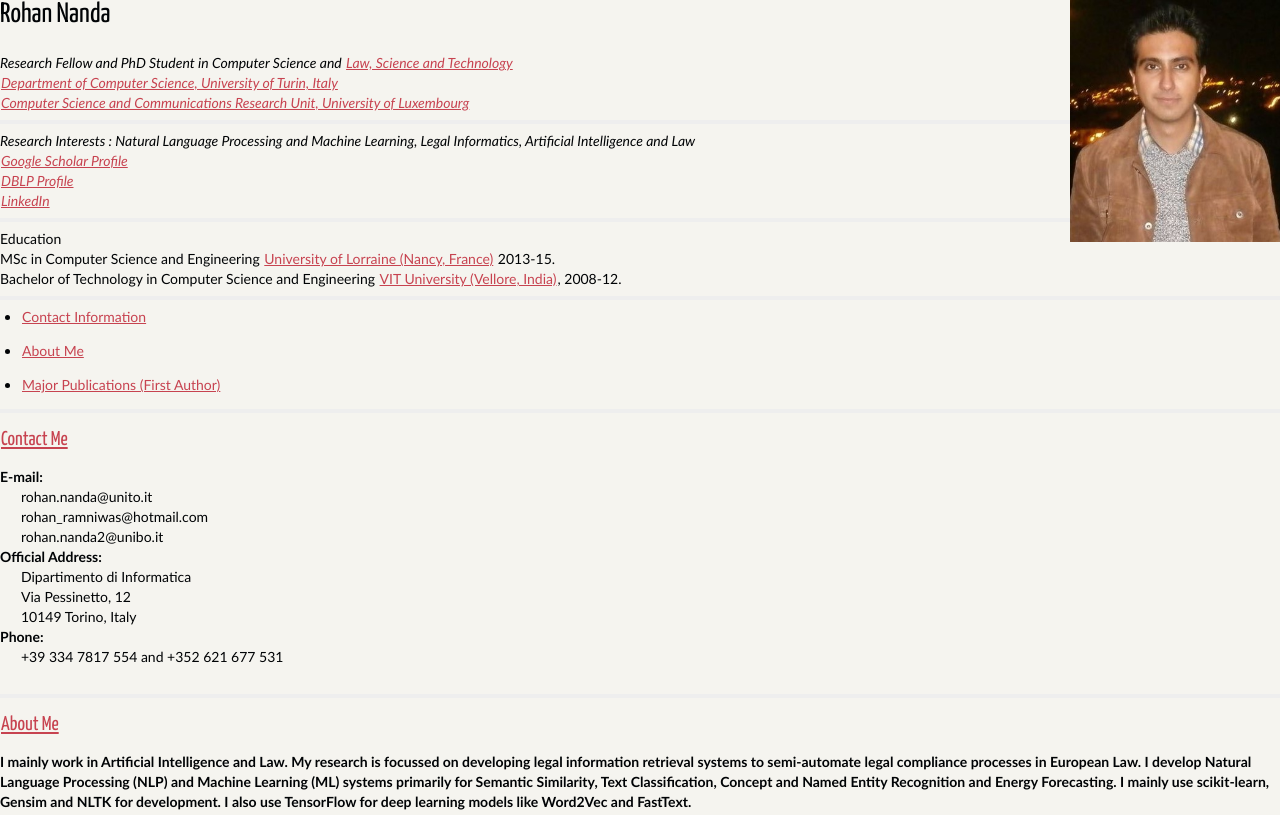
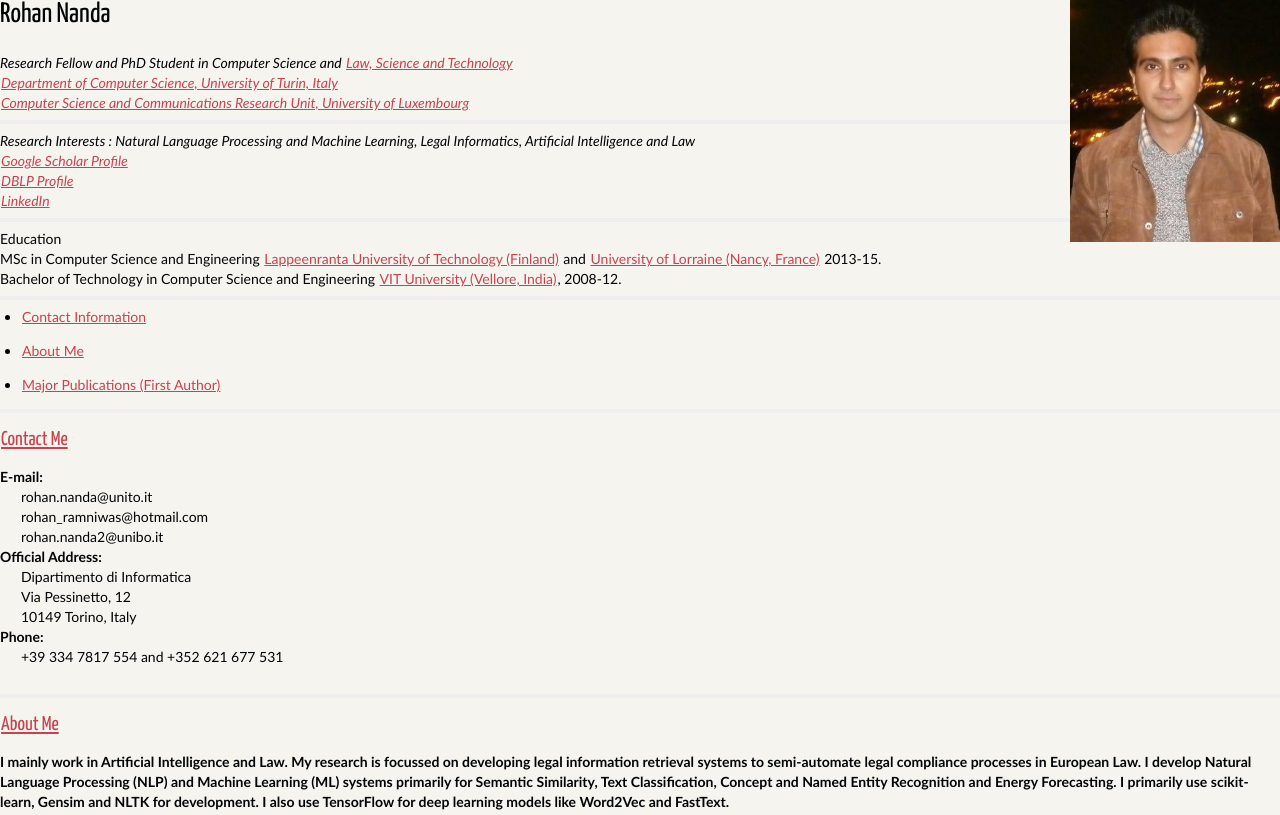
Before and after one commit to rohannanda17/rohannanda17.github.io, a plain HTML site: page author/rohan.html in a window 1280 px wide. Shown: the top 815 px of the page. Drawn offline with Linux system fonts and the light colour scheme.

Commit message:
update webpage

```diff
--- a/author/rohan.html
+++ b/author/rohan.html
@@ -33,8 +33,8 @@ Research Interests : Natural Language Processing and Machine Learning, Legal Inf
 </em>
 <hr>
 Education <br>
-MSc in Computer Science and Engineering <a href="http://www.univ-lorraine.fr/" target="_blank">
-University of Lorraine (Nancy, France)</a> 2013-15. <br>
+MSc in Computer Science and Engineering
+<a href ="https://www.lut.fi/web/en/" target="_blank"> Lappeenranta University of Technology (Finland)</a> and <a href="http://www.univ-lorraine.fr/" target="_blank"> University of Lorraine (Nancy, France)</a> 2013-15. <br>
 Bachelor of Technology in Computer Science and Engineering <a href="http://www.vit.ac.in/" target="_blank">VIT University (Vellore, India)</a>, 2008-12.
 
 <hr>
@@ -79,7 +79,7 @@ Phone:
 
 <H3><a href="#Top" name="AboutMe">About Me</a></H3>
 
-<p> I mainly work in Artificial Intelligence and Law. My research is focussed on developing legal information retrieval systems to semi-automate legal compliance processes in European Law. I develop Natural Language Processing (NLP) and Machine Learning (ML) systems primarily for Semantic Similarity, Text Classification, Concept and Named Entity Recognition and Energy Forecasting. I mainly use scikit-learn, Gensim and NLTK for development. I also use TensorFlow for deep learning models like Word2Vec and FastText.</p>
+<p> I mainly work in Artificial Intelligence and Law. My research is focussed on developing legal information retrieval systems to semi-automate legal compliance processes in European Law. I develop Natural Language Processing (NLP) and Machine Learning (ML) systems primarily for Semantic Similarity, Text Classification, Concept and Named Entity Recognition and Energy Forecasting. I primarily use scikit-learn, Gensim and NLTK for development. I also use TensorFlow for deep learning models like Word2Vec and FastText.</p>
 <hr>
 
 <H3><a href="#Top" name="PUBS">Major Publications (First Author) </a></H3>
```
